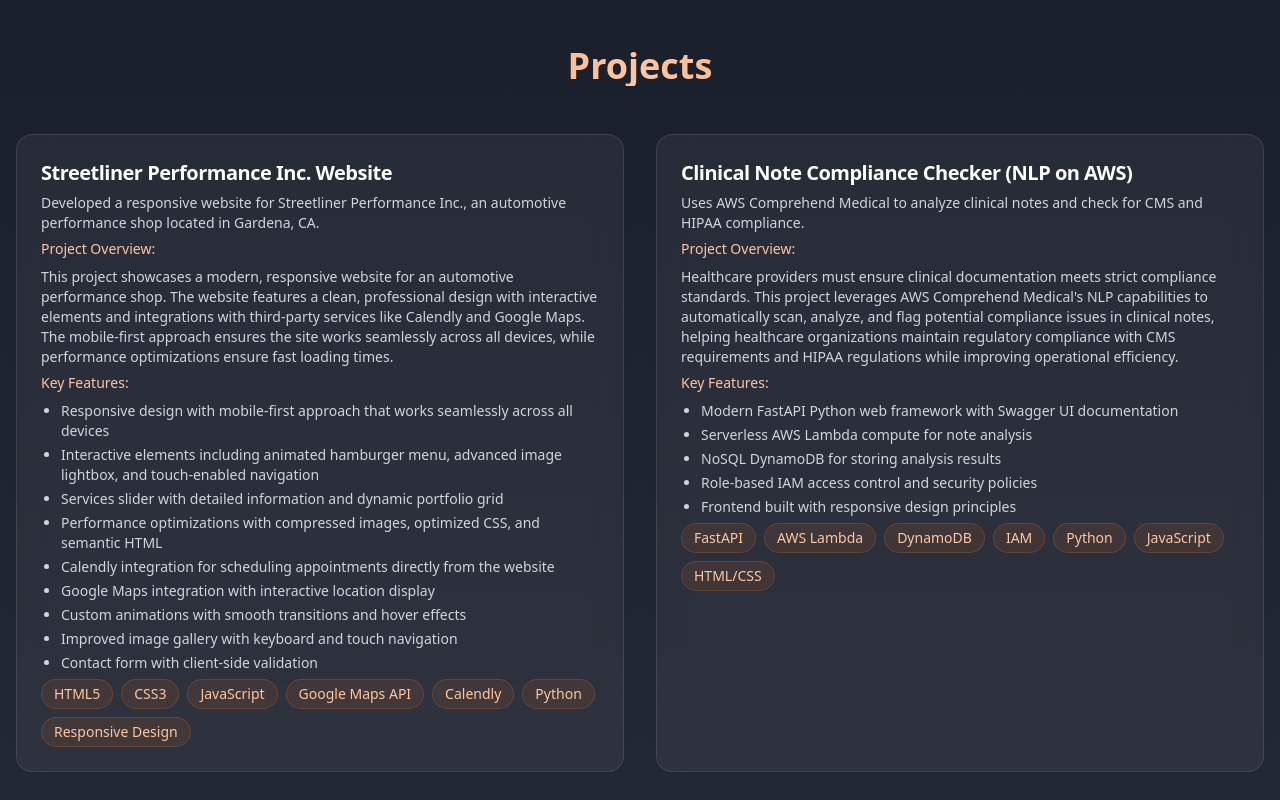
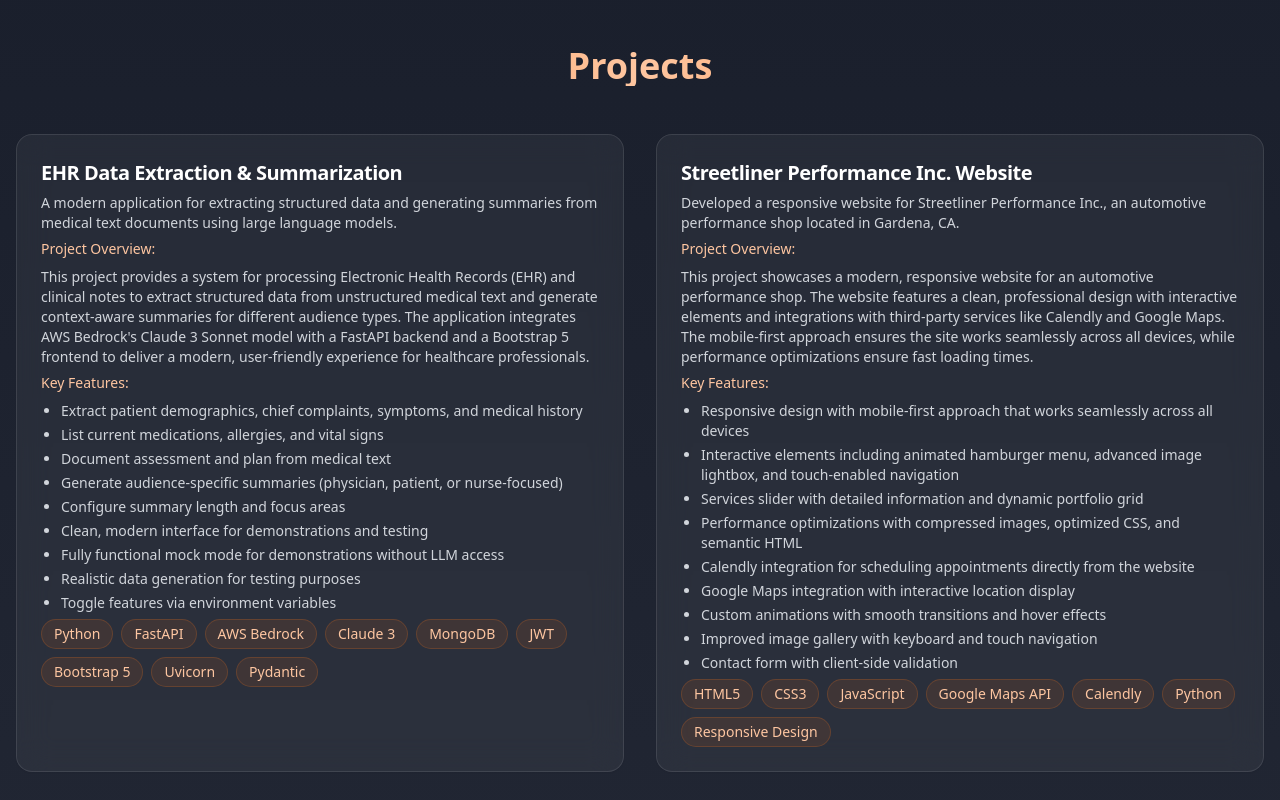
Before and after one commit to PaulCertified/main, a React (Vite) app: page / in a window 1280 px wide. Shown: the part 1300-2100 px from the top of the page. Built offline with nearby package versions, Linux system fonts and the light colour scheme.

Commit message:
Add EHR Data Extraction & Summarization project

```diff
--- a/src/components/ProjectsSection.tsx
+++ b/src/components/ProjectsSection.tsx
@@ -2,6 +2,23 @@ import { motion } from "framer-motion";
 import { Card, CardHeader, CardTitle, CardDescription } from "@/components/ui/card";
 
 const projects = [
+  {
+    title: "EHR Data Extraction & Summarization",
+    description: "A modern application for extracting structured data and generating summaries from medical text documents using large language models.",
+    tech: ["Python", "FastAPI", "AWS Bedrock", "Claude 3", "MongoDB", "JWT", "Bootstrap 5", "Uvicorn", "Pydantic"],
+    details: [
+      "Extract patient demographics, chief complaints, symptoms, and medical history",
+      "List current medications, allergies, and vital signs",
+      "Document assessment and plan from medical text",
+      "Generate audience-specific summaries (physician, patient, or nurse-focused)",
+      "Configure summary length and focus areas",
+      "Clean, modern interface for demonstrations and testing",
+      "Fully functional mock mode for demonstrations without LLM access",
+      "Realistic data generation for testing purposes",
+      "Toggle features via environment variables"
+    ],
+    overview: "This project provides a system for processing Electronic Health Records (EHR) and clinical notes to extract structured data from unstructured medical text and generate context-aware summaries for different audience types. The application integrates AWS Bedrock's Claude 3 Sonnet model with a FastAPI backend and a Bootstrap 5 frontend to deliver a modern, user-friendly experience for healthcare professionals."
+  },
   {
     title: "Streetliner Performance Inc. Website",
     description: "Developed a responsive website for Streetliner Performance Inc., an automotive performance shop located in Gardena, CA.",
```
